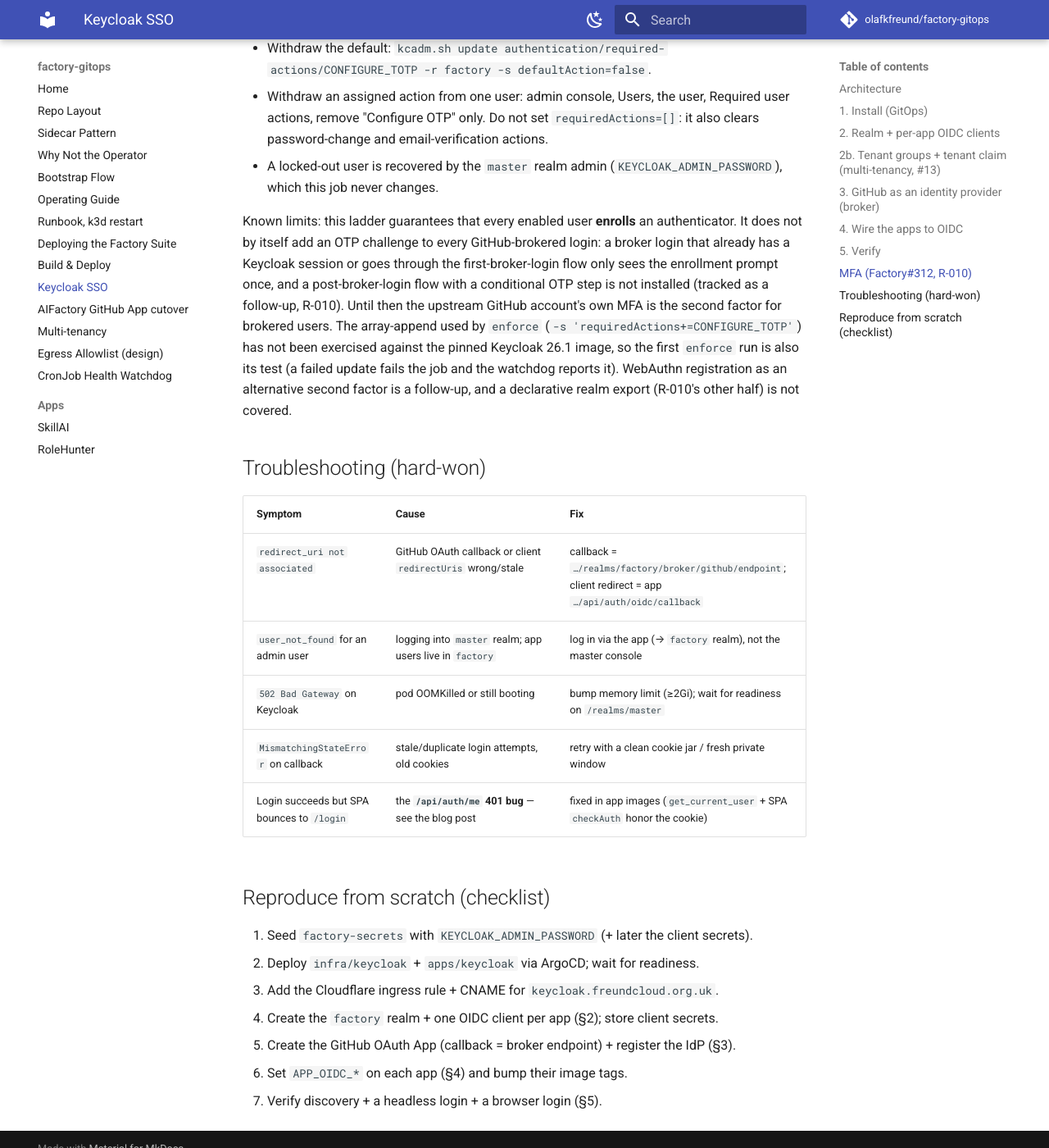
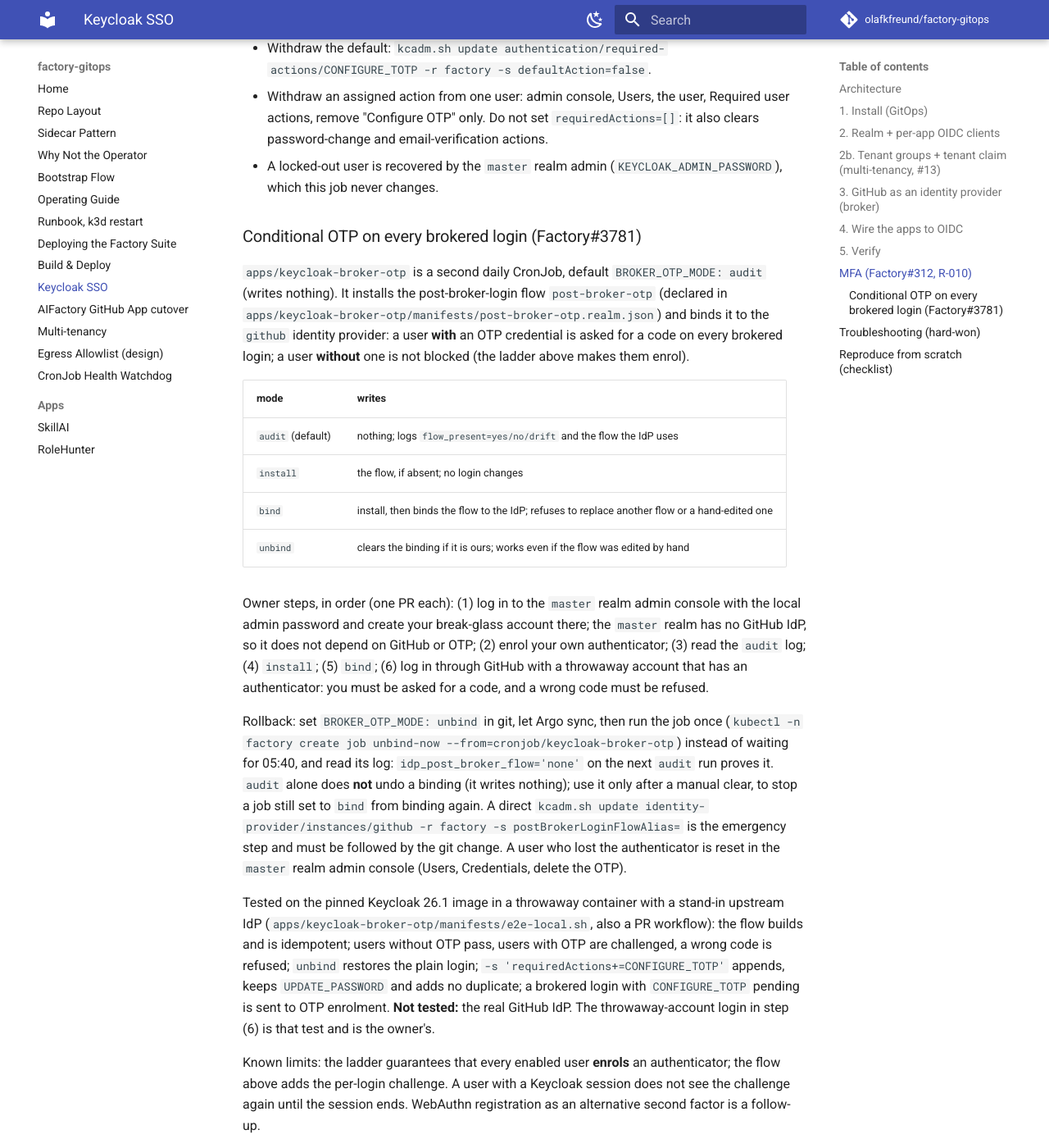
Before and after one commit to olafkfreund/factory-gitops, an MkDocs documentation site: the page built from docs/keycloak-sso.md, in a window 1280 px wide and 1400 px high, scrolled down 5696 px. Shown: the whole window at 82% size. Built offline with MkDocs 1.6.1 and Material for MkDocs 9.7.7, drawn with Linux system fonts in a browser that asks for light colours; comment, search, counter and statistics services are not loaded.

Commit message:
feat(keycloak): post-broker conditional OTP job (default audit) and DISABLE_AUTH guard (#3781, #312) (#366)
* feat(keycloak): post-broker conditional OTP job, default audit (#3781)

Plan step 1: plan/2026-11-17-3781-broker-otp.md (Factory).

Co-Authored-By: Claude Opus 5.5 <noreply@anthropic.com>
Claude-Session: https://claude.ai/code/session_01WtDyDqabJ8SR4gD3ubwYx1

* test(keycloak): throwaway-container e2e for the broker OTP flow (#3781)

Plan step 2. Also verifies requiredActions+= on Keycloak 26.1.

Co-Authored-By: Claude Opus 5.5 <noreply@anthropic.com>
Claude-Session: https://claude.ai/code/session_01WtDyDqabJ8SR4gD3ubwYx1

* docs(keycloak): broker OTP owner steps, rollback and tested facts (#3781)

Plan step 3.

Co-Authored-By: Claude Opus 5.5 <noreply@anthropic.com>
Claude-Session: https://claude.ai/code/session_01WtDyDqabJ8SR4gD3ubwYx1

* ci: fail if DISABLE_AUTH appears in a deployable file (#312)

Plan step 1 of plan/2026-11-17-312-iam-residuals.md.

Co-Authored-By: Claude Opus 5.5 <noreply@anthropic.com>
Claude-Session: https://claude.ai/code/session_01WtDyDqabJ8SR4gD3ubwYx1

* docs(keycloak): rollback needs a completed unbind run, not audit (#3781)

Codex final review round 1.

Co-Authored-By: Claude Opus 5.5 <noreply@anthropic.com>
Claude-Session: https://claude.ai/code/session_01WtDyDqabJ8SR4gD3ubwYx1

---------

Co-authored-by: Claude Opus 5.5 <noreply@anthropic.com>

```diff
--- a/docs/keycloak-sso.md
+++ b/docs/keycloak-sso.md
@@ -246,7 +246,24 @@ Rollback:
 - Withdraw an assigned action from one user: admin console, Users, the user, Required user actions, remove "Configure OTP" only. Do not set `requiredActions=[]`: it also clears password-change and email-verification actions.
 - A locked-out user is recovered by the `master` realm admin (`KEYCLOAK_ADMIN_PASSWORD`), which this job never changes.
 
-Known limits: this ladder guarantees that every enabled user **enrolls** an authenticator. It does not by itself add an OTP challenge to every GitHub-brokered login: a broker login that already has a Keycloak session or goes through the first-broker-login flow only sees the enrollment prompt once, and a post-broker-login flow with a conditional OTP step is not installed (tracked as a follow-up, R-010). Until then the upstream GitHub account's own MFA is the second factor for brokered users. The array-append used by `enforce` (`-s 'requiredActions+=CONFIGURE_TOTP'`) has not been exercised against the pinned Keycloak 26.1 image, so the first `enforce` run is also its test (a failed update fails the job and the watchdog reports it). WebAuthn registration as an alternative second factor is a follow-up, and a declarative realm export (R-010's other half) is not covered.
+### Conditional OTP on every brokered login (Factory#3781)
+
+`apps/keycloak-broker-otp` is a second daily CronJob, default `BROKER_OTP_MODE: audit` (writes nothing). It installs the post-broker-login flow `post-broker-otp` (declared in `apps/keycloak-broker-otp/manifests/post-broker-otp.realm.json`) and binds it to the `github` identity provider: a user **with** an OTP credential is asked for a code on every brokered login; a user **without** one is not blocked (the ladder above makes them enrol).
+
+| mode | writes |
+|---|---|
+| `audit` (default) | nothing; logs `flow_present=yes/no/drift` and the flow the IdP uses |
+| `install` | the flow, if absent; no login changes |
+| `bind` | install, then binds the flow to the IdP; refuses to replace another flow or a hand-edited one |
+| `unbind` | clears the binding if it is ours; works even if the flow was edited by hand |
+
+Owner steps, in order (one PR each): (1) log in to the `master` realm admin console with the local admin password and create your break-glass account there; the `master` realm has no GitHub IdP, so it does not depend on GitHub or OTP; (2) enrol your own authenticator; (3) read the `audit` log; (4) `install`; (5) `bind`; (6) log in through GitHub with a throwaway account that has an authenticator: you must be asked for a code, and a wrong code must be refused.
+
+Rollback: set `BROKER_OTP_MODE: unbind` in git, let Argo sync, then run the job once (`kubectl -n factory create job unbind-now --from=cronjob/keycloak-broker-otp`) instead of waiting for 05:40, and read its log: `idp_post_broker_flow='none'` on the next `audit` run proves it. `audit` alone does **not** undo a binding (it writes nothing); use it only after a manual clear, to stop a job still set to `bind` from binding again. A direct `kcadm.sh update identity-provider/instances/github -r factory -s postBrokerLoginFlowAlias=` is the emergency step and must be followed by the git change. A user who lost the authenticator is reset in the `master` realm admin console (Users, Credentials, delete the OTP).
+
+Tested on the pinned Keycloak 26.1 image in a throwaway container with a stand-in upstream IdP (`apps/keycloak-broker-otp/manifests/e2e-local.sh`, also a PR workflow): the flow builds and is idempotent; users without OTP pass, users with OTP are challenged, a wrong code is refused; `unbind` restores the plain login; `-s 'requiredActions+=CONFIGURE_TOTP'` appends, keeps `UPDATE_PASSWORD` and adds no duplicate; a brokered login with `CONFIGURE_TOTP` pending is sent to OTP enrolment. **Not tested:** the real GitHub IdP. The throwaway-account login in step (6) is that test and is the owner's.
+
+Known limits: the ladder guarantees that every enabled user **enrols** an authenticator; the flow above adds the per-login challenge. A user with a Keycloak session does not see the challenge again until the session ends. WebAuthn registration as an alternative second factor is a follow-up.
 
 ## Troubleshooting (hard-won)
 
```
Also changed, not shown: 9 other files.
